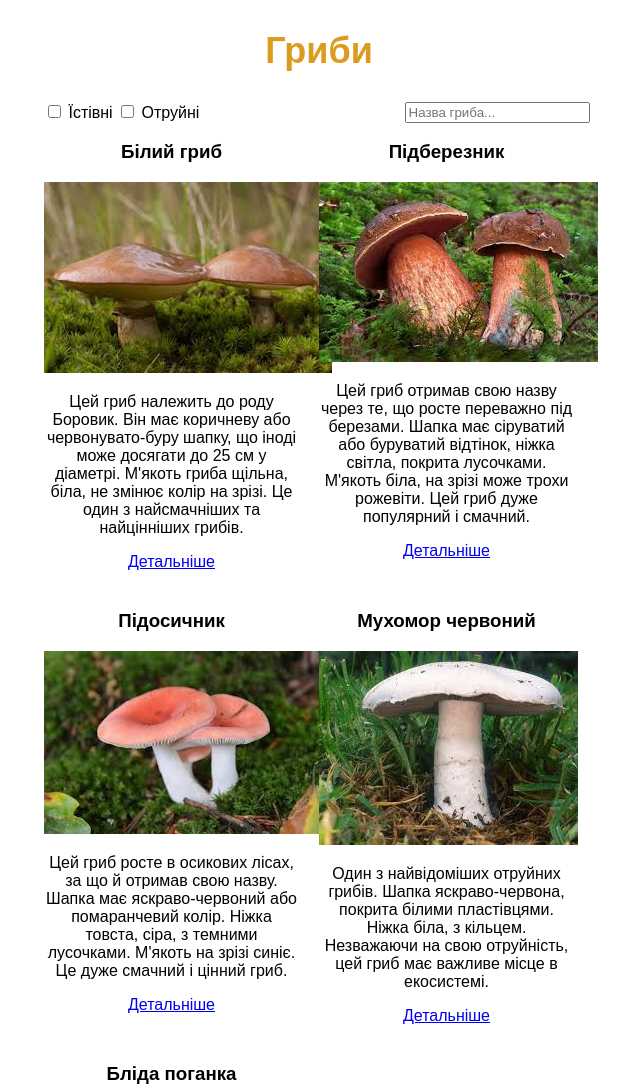
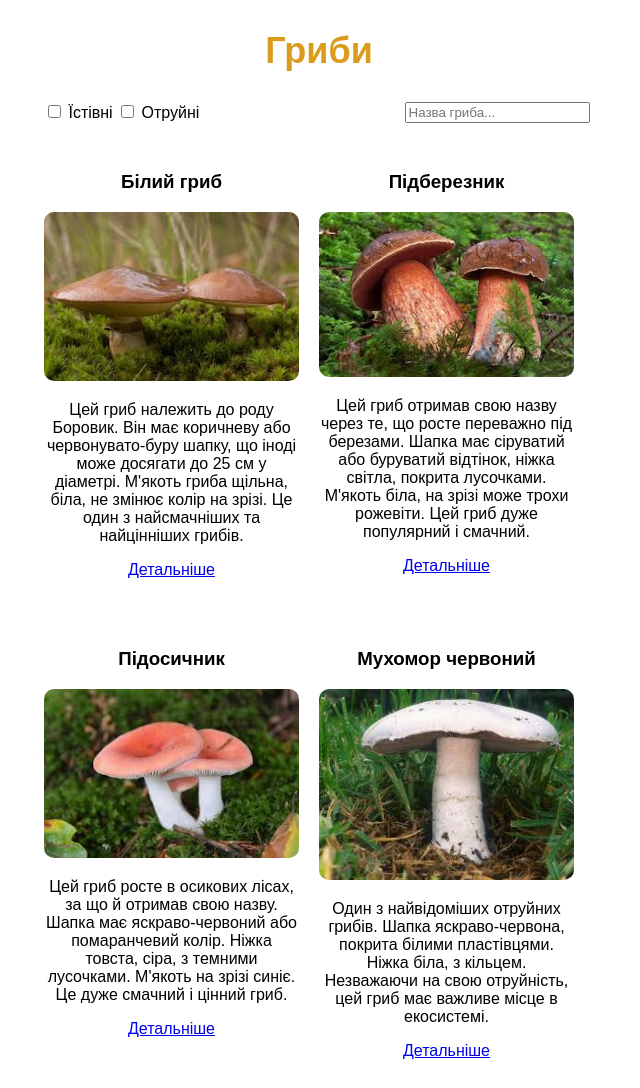
Before and after one commit to AndrewBorisiuk/Mycology, a plain HTML site: page category.html in a window 1280 px wide. Shown: the part 800-1888 px from the top of the page, without its empty margins (321-961 px from the left). Drawn offline with Linux system fonts and the light colour scheme; files whose address does not match are found by name.

Commit message:
feat: card styles

```diff
--- a/style.css
+++ b/style.css
@@ -278,6 +278,11 @@ max-width: 600px;
     gap: 20px;
     .col{
         width: calc(50% - 20px);
+        margin-top: 30px;
+    }
+    img{
+        max-width: 100%;
+        border-radius: 10px;
     }
 }
 
```
